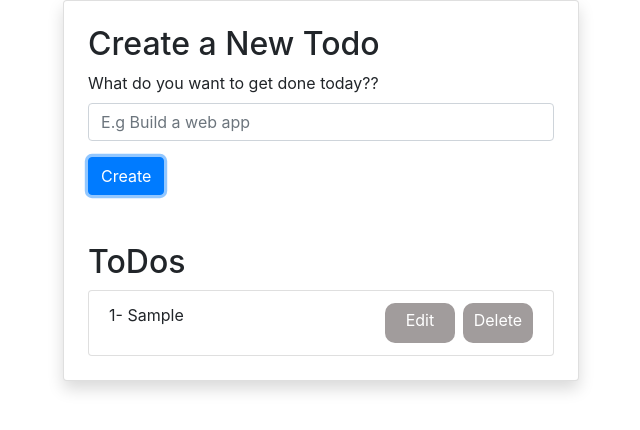
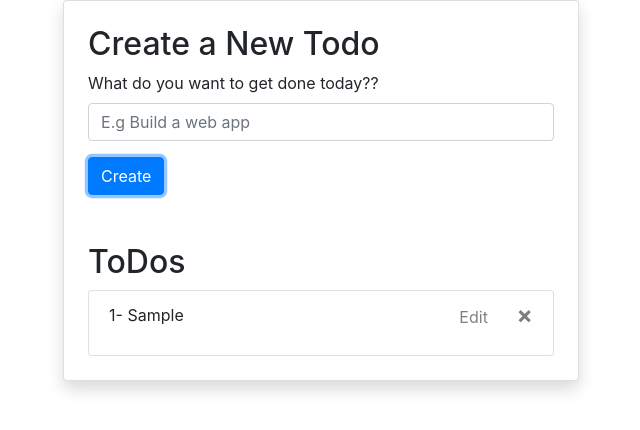
Before and after one commit to emedee/todo-List-with-vuejs, a Vue app: page / in a window 1280 px wide. Both pictures are taken after typing "Sample" into the empty fields and a click on the button "Create". Shown: the top 430 px of the page, without its empty margins (319-959 px from the left). Built offline with nearby package versions, Linux system fonts and the light colour scheme.

Commit message:
'commit'

```diff
--- a/src/components/Todo.vue
+++ b/src/components/Todo.vue
@@ -52,7 +52,7 @@
                             <ul class="list-group">
                                 <li v-for="(todo, index) in todos" :key="index" class="list-group-item">
                                     <p>{{ index + 1 }}- <span @click="strikeThrough(index)" class="myHov" >{{ todo }}</span>
-                                    <span class="mys" @click="deleteTodos(index)">Delete</span>
+                                    <span @click="deleteTodos(index)"><button type="button" class="close" aria-label="Close"><span aria-hidden="true">&times;</span></button></span>
                                     <span class="mys mr-2" @click="editTodos(todo)">Edit</span></p>
                                 </li>
                             </ul>
@@ -109,10 +109,9 @@ export default {
     float: right;
     width: 70px;
     height: 40px;
-    padding: 5px;
-    background-color: rgb(161, 156, 156);
+    padding: 2px;
     text-align: center;
-    color: white;
+    color: gray;
     border-radius: 10px;
 }
 .myHov2{
@@ -124,4 +123,7 @@ export default {
 .mys:hover{
     cursor: pointer;
 }
+@media screen {
+
+}
 </style>
```
